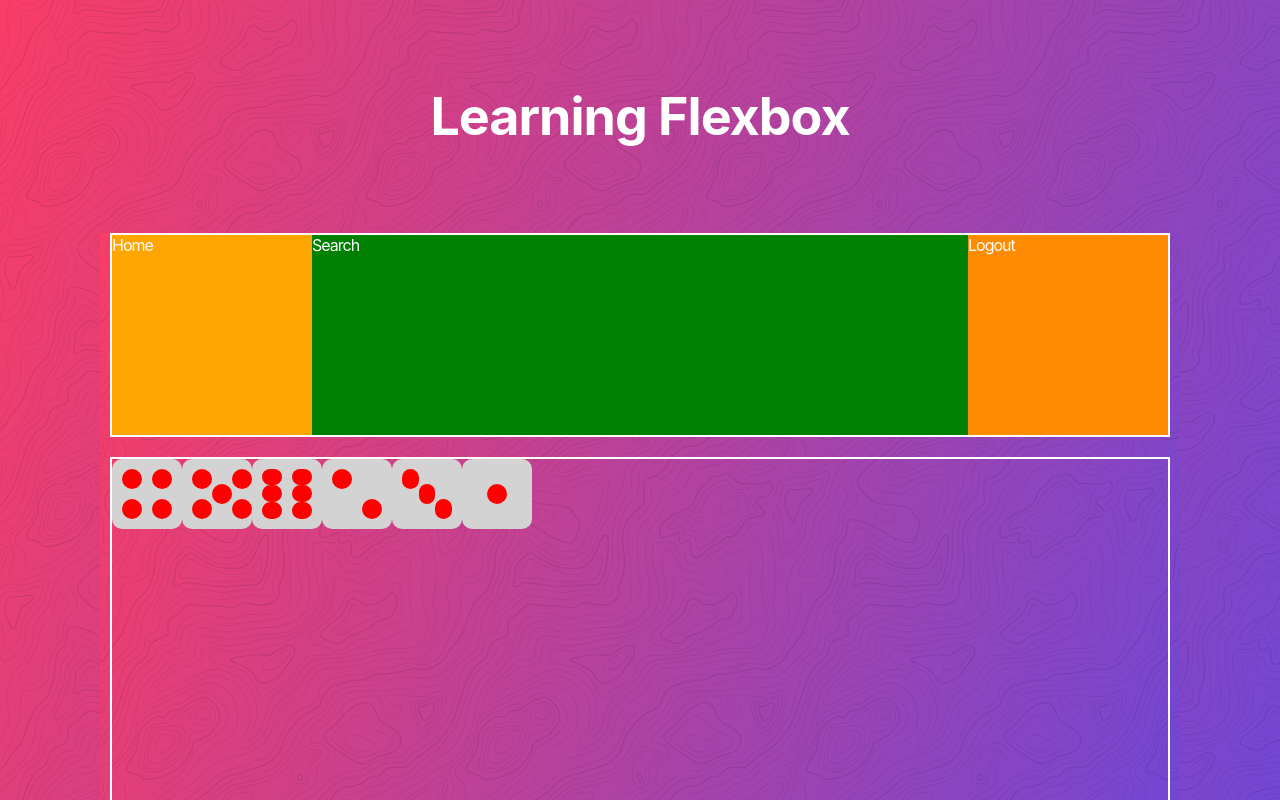
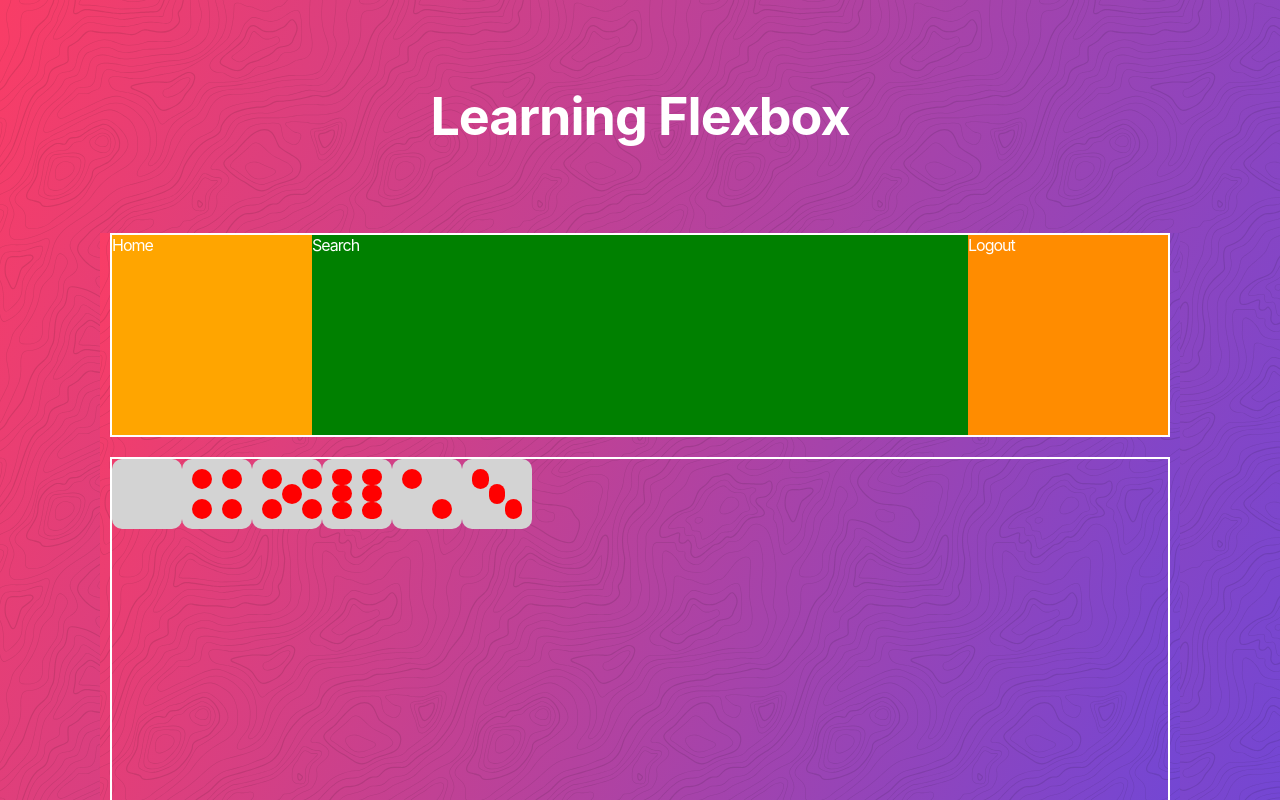
Before and after one commit to roqueneo/apsys.flexbox.workshop, a React (Create React App) app: page / in a window 1280 px wide. Shown: the top 800 px of the page. Built offline with nearby package versions, Linux system fonts and the light colour scheme.

Commit message:
Update css file

```diff
--- a/src/App.css
+++ b/src/App.css
@@ -77,12 +77,12 @@
 }
 
 /* First face */
-.first-face {
+/* .first-face {
   display: flex;
   justify-content: center;
   align-items: center;
   order: 2;
-}
+} */
 
 /* Second face */
 .second-face {
```
